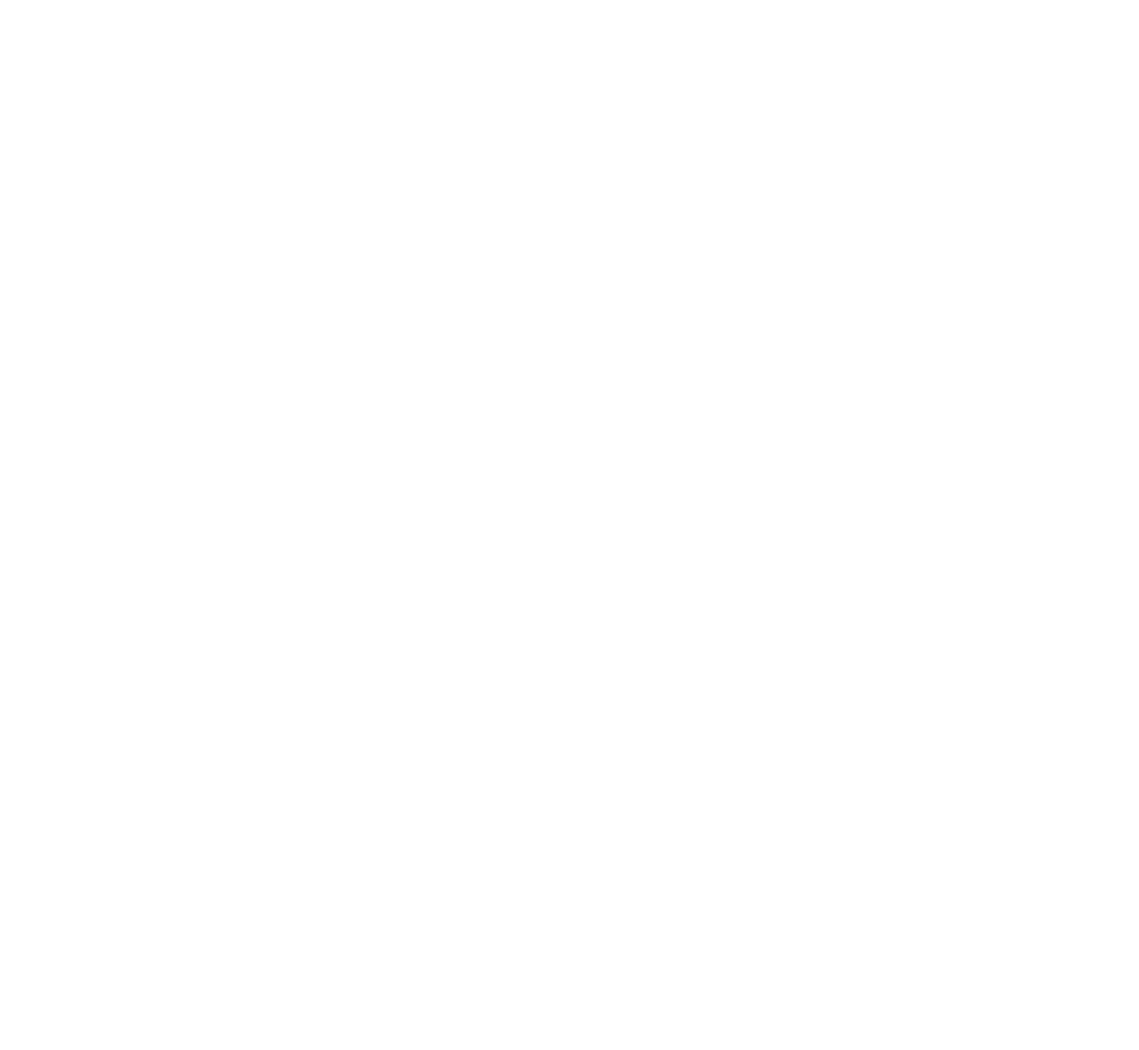
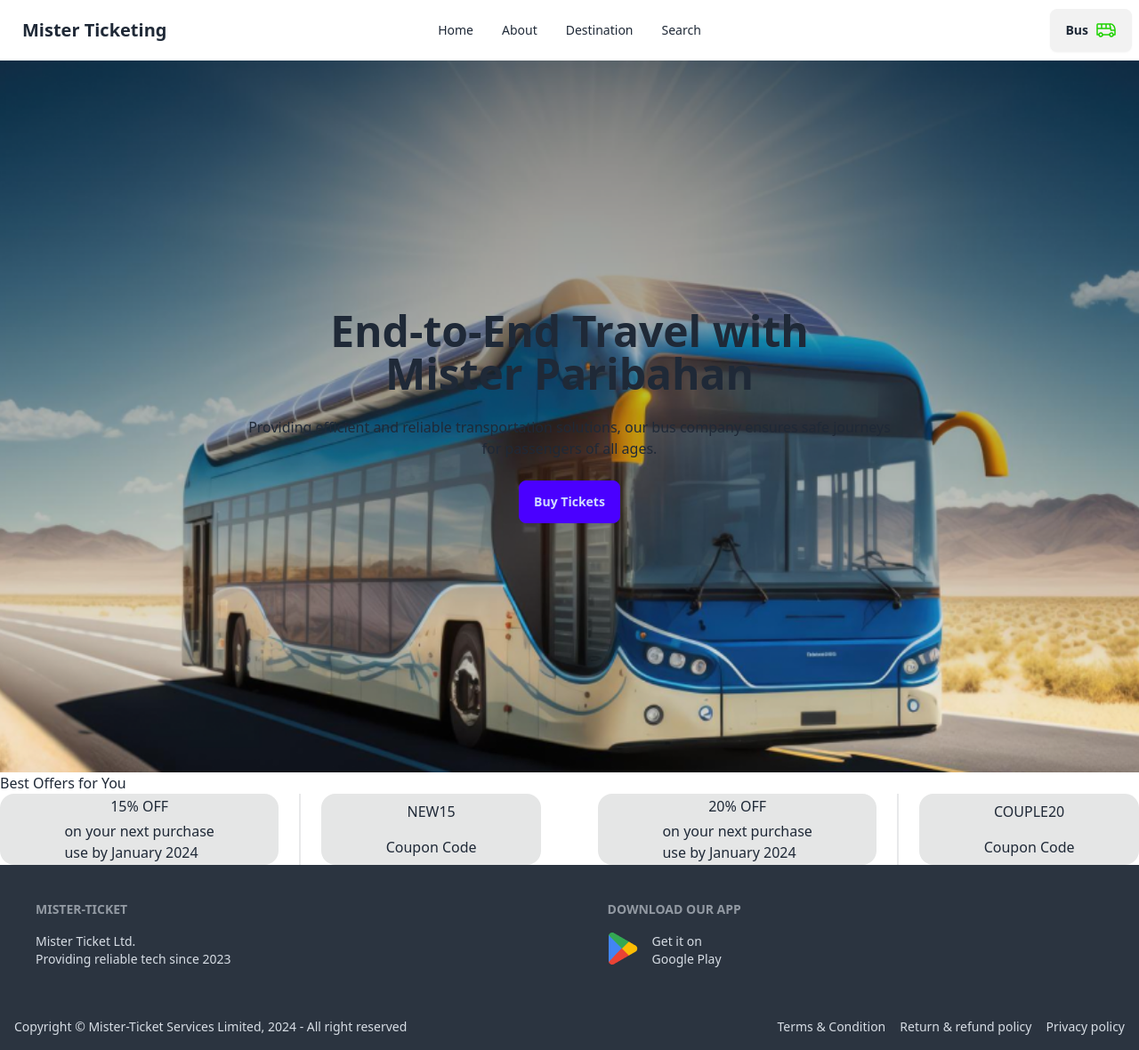
Before and after one commit to mister-mehedi/b9-a5-smart-ticketing, a plain HTML site: page index.html in a window 1280 px wide. Shown: the whole page at 89% size. Before the commit the page ends 800 px from the top, so only its background shows below. Drawn offline with nearby package versions, Linux system fonts and the light colour scheme.

Commit message:
structure part done except section 2

```diff
--- a/index.html
+++ b/index.html
@@ -1,10 +1,14 @@
 <!DOCTYPE html>
-<html lang="en">
+<html lang="en" data-theme="light">
 
 <head>
   <meta charset="UTF-8">
   <meta name="viewport" content="width=device-width, initial-scale=1.0">
   <title>M Ticketing</title>
+
+  <!-- daisy ui & talwind cdn -->
+  <link href="https://cdn.jsdelivr.net/npm/daisyui@4.7.2/dist/full.min.css" rel="stylesheet" type="text/css" />
+  <script src="https://cdn.tailwindcss.com"></script>
 
   <!-- custom css -->
   <link rel="stylesheet" href="styles/m-ticketing.css">
@@ -12,30 +16,125 @@
 
 <body>
 
+  <!-- header -->
   <header>
-    <div>
-      <nav></nav>
+    <!-- Navbar -->
+    <div class="navbar bg-base-100">
+      <div class="navbar-start">
+        <div class="dropdown">
+          <div tabindex="0" role="button" class="btn btn-ghost lg:hidden">
+            <svg xmlns="http://www.w3.org/2000/svg" class="h-5 w-5" fill="none" viewBox="0 0 24 24"
+              stroke="currentColor">
+              <path stroke-linecap="round" stroke-linejoin="round" stroke-width="2" d="M4 6h16M4 12h8m-8 6h16" />
+            </svg>
+          </div>
+          <ul tabindex="0" class="menu menu-sm dropdown-content mt-3 z-[1] p-2 shadow bg-base-100 rounded-box w-52">
+            <li><a>Home</a></li>
+            <li><a>About</a></li>
+            <li><a>Destination</a></li>
+            <li><a>Search</a></li>
+          </ul>
+        </div>
+        <a class="btn btn-ghost text-xl">Mister Ticketing</a>
+      </div>
+      <div class="navbar-center hidden lg:flex">
+        <ul class="menu menu-horizontal px-1">
+          <li><a>Home</a></li>
+          <li><a>About</a></li>
+          <li><a>Destination</a></li>
+          <li><a>Search</a></li>
+        </ul>
+      </div>
+      <div class="navbar-end">
+        <a class="btn">Bus <img src="images/bus-icon.png" alt=""></a>
+      </div>
     </div>
 
-    <div class="banner">
-
+    <!-- Banner -->
+    <div class="hero min-h-screen bg-base-200 bg-[url('images/banner.png')]">
+      <div class="hero-content text-center">
+        <div class="">
+          <h1 class="text-5xl font-bold">End-to-End Travel with <br> <span>Mister Paribahan</span></h1>
+          <p class="py-6">Providing efficient and reliable transportation solutions, our bus company ensures safe
+            journeys <br> for passengers of all
+            ages.</p>
+          <button class="btn btn-primary">Buy Tickets</button>
+        </div>
+      </div>
     </div>
   </header>
 
+  <!-- main -->
   <main>
+    <!-- section 1 -->
     <section class="cupon-sec">
+      <h1>Best Offers for You</h1>
+      <div class="flex gap-16">
+        <div class="flex w-full">
+          <div class="grid h-20 flex-grow card bg-base-300 rounded-box place-items-center">
+            <h3>15% OFF</h3>
+            <p>on your next purchase <br>use by January 2024</p>
+          </div>
+          <div class="divider divider-horizontal"></div>
+          <div class="grid h-20 flex-grow card bg-base-300 rounded-box place-items-center">
+            <h3>NEW15</h3>
+            <p>Coupon Code</p>
+          </div>
+        </div>
+        <div class="flex w-full">
+          <div class="grid h-20 flex-grow card bg-base-300 rounded-box place-items-center">
+            <h3>20% OFF</h3>
+            <p>on your next purchase <br>use by January 2024</p>
+          </div>
+          <div class="divider divider-horizontal"></div>
+          <div class="grid h-20 flex-grow card bg-base-300 rounded-box place-items-center">
+            <h3>COUPLE20</h3>
+            <p>Coupon Code</p>
+          </div>
+        </div>
+      </div>
+    </section>
 
-    </section>
+    <!-- section 2 -->
     <section class="ticket-sec">
 
     </section>
   </main>
 
-  <footer>
-
+  <!-- Footer 1 -->
+  <footer class="footer p-10 bg-neutral text-neutral-content">
+    <aside>
+      <h6 class="footer-title">Mister-Ticket</h6>
+      <p>Mister Ticket Ltd.<br>Providing reliable tech since 2023</p>
+    </aside>
+    <nav>
+      <h6 class="footer-title">Download our app</h6>
+      <div class="grid grid-flow-col gap-4">
+        <a><img src="images/playstore.png" alt=""></a>
+        <p>Get it on <br>Google Play</p>
+      </div>
+    </nav>
   </footer>
 
+  <!-- Footer 2 -->
+  <footer class="footer items-center p-4 bg-neutral text-neutral-content">
+    <aside class="items-center grid-flow-col">
+      <p>Copyright © Mister-Ticket Services Limited, 2024 - All right reserved</p>
+    </aside>
+    <nav class="grid-flow-col gap-4 md:place-self-center md:justify-self-end">
+      <p>
+        Terms & Condition
+      </p>
+      <p>
+        Return & refund policy
+      </p>
+      <p>
+        Privacy policy
+      </p>
+    </nav>
+  </footer>
 
+  <!-- custom script -->
   <script src="scripts/m-ticketing.js"></script>
 </body>
 
--- /dev/null
+++ b/tailwind.config.js
@@ -0,0 +1,8 @@
+/** @type {import('tailwindcss').Config} */
+module.exports = {
+  content: ["./src/**/*.{html,js}"],
+  theme: {
+    extend: {},
+  },
+  plugins: [],
+}
```
